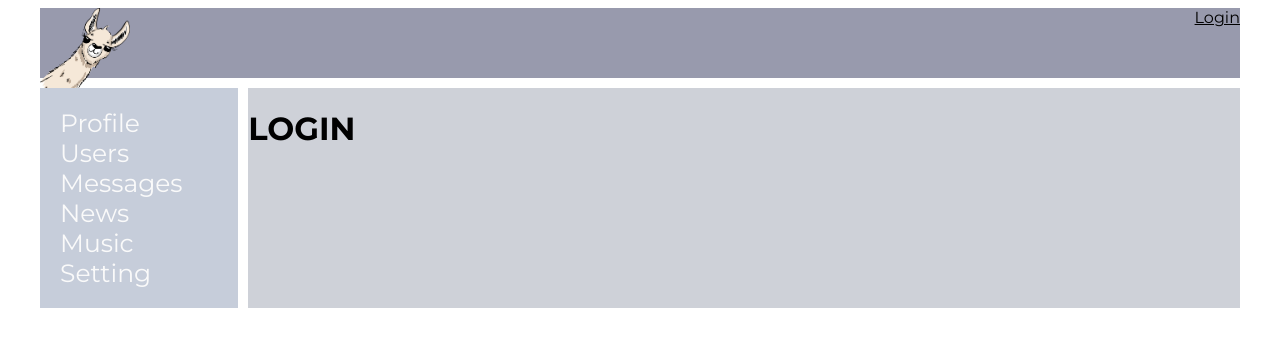
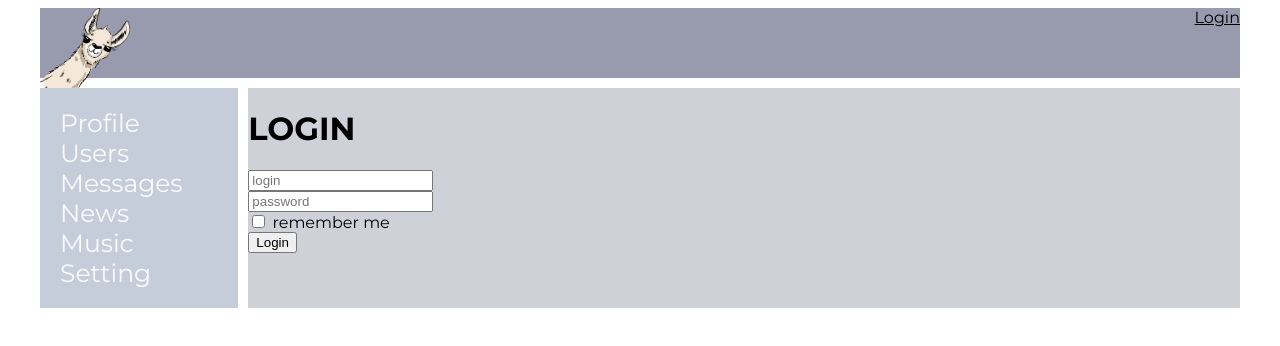
Before and after one commit to e-doschechnikova/React-Social-Network-TS, a React (Create React App) app: page /login in a window 1280 px wide. Shown: the top 346 px of the page. Built offline with nearby package versions, Linux system fonts and the light colour scheme; no server answers.

Commit message:
add redux form

```diff
--- a/package.json
+++ b/package.json
@@ -19,7 +19,7 @@
     "react-scripts": "5.0.0",
     "react-test-renderer": "17.0.2",
     "redux": "4.1.2",
-    "redux-form": "8.3.8",
+    "redux-form": "^8.3.9",
     "redux-thunk": "2.4.1",
     "reselect": "4.1.5",
     "typescript": "4.4.2",
--- a/src/Redux/Redux-Store.ts
+++ b/src/Redux/Redux-Store.ts
@@ -5,6 +5,7 @@
 import UsersReducer from "./users-reducer";
 import AuthReducer from "./auth-reducer";
 import thunkMiddleware from "redux-thunk";
+import {reducer as formReducer} from "redux-form";
 
 export type ReduxStateType = ReturnType<typeof rootReducers>
 
@@ -13,7 +14,8 @@
     dialogsPage: DialogsReducer,
     sidebar: SidebarReducer,
     usersPage: UsersReducer,
-    auth: AuthReducer
+    auth: AuthReducer,
+    form: formReducer
 });
 export const store = createStore(rootReducers, applyMiddleware(thunkMiddleware))
 
--- a/src/components/Login/Login.tsx
+++ b/src/components/Login/Login.tsx
@@ -1,6 +1,29 @@
 import React from "react";
+import {Field, reduxForm} from "redux-form";
 
+export const LoginForm = () => {
+
+    return <form>
+        <div>
+            <Field placeholder={"login"} component={"input"} name={"login"}/>
+        </div>
+        <div>
+            <Field placeholder={"password"} component={"input"} name={"password"}/>
+        </div>
+        <div>
+            <Field type={"checkbox"} component={"input"} name={"rememberMe"}/> remember me
+        </div>
+        <div>
+            <button>Login</button>
+        </div>
+    </form>
+};
+export const LoginReduxForm = reduxForm({form: "login"})(LoginForm)
 export const Login = () => {
 
-    return <h1>LOGIN</h1>
+    return <div>
+        <h1>LOGIN</h1>
+        <LoginReduxForm/>
+    </div>
+
 };
```
Also changed, not shown: 1 other file (tests, documents, lock files or other folders).
